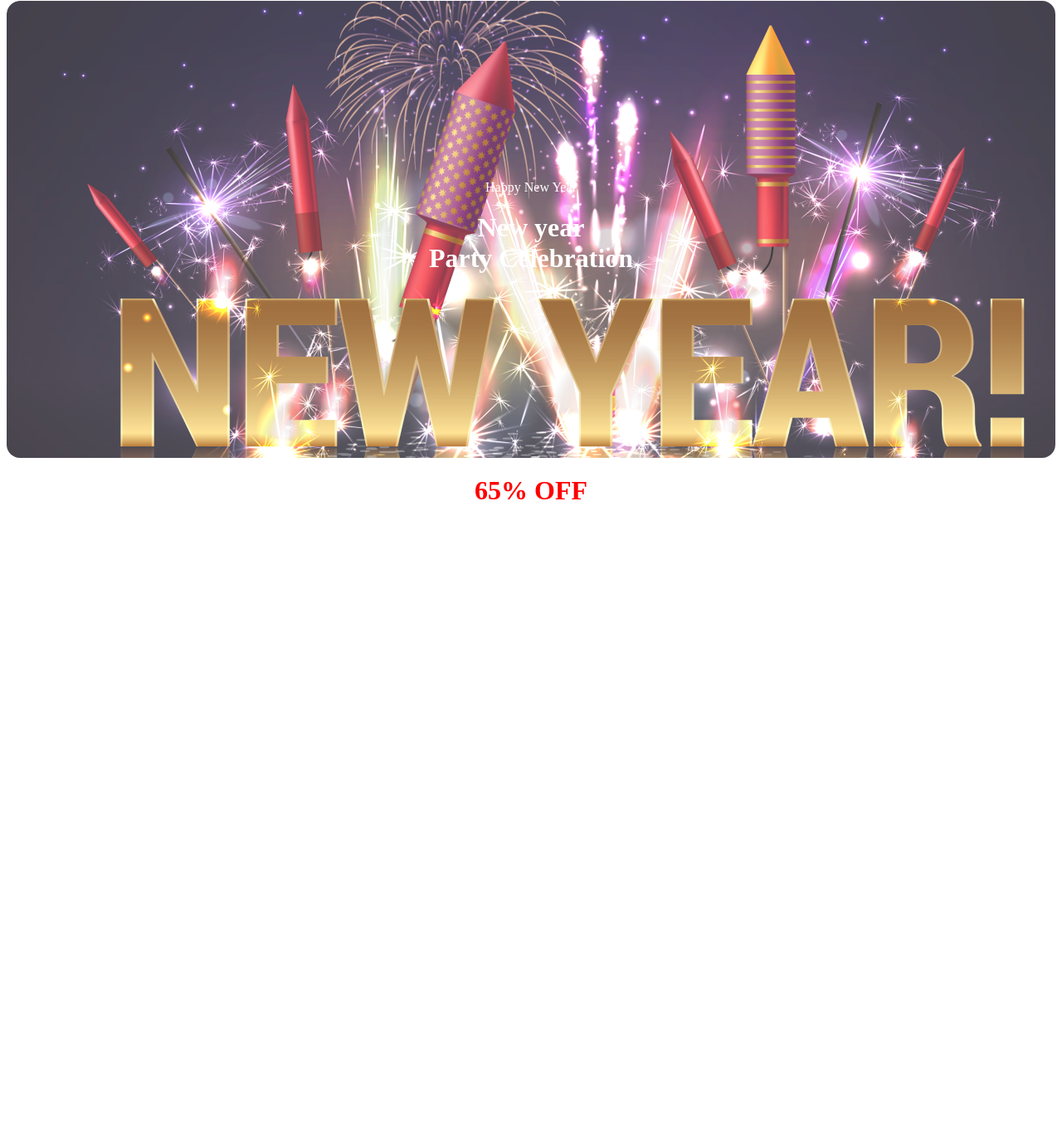
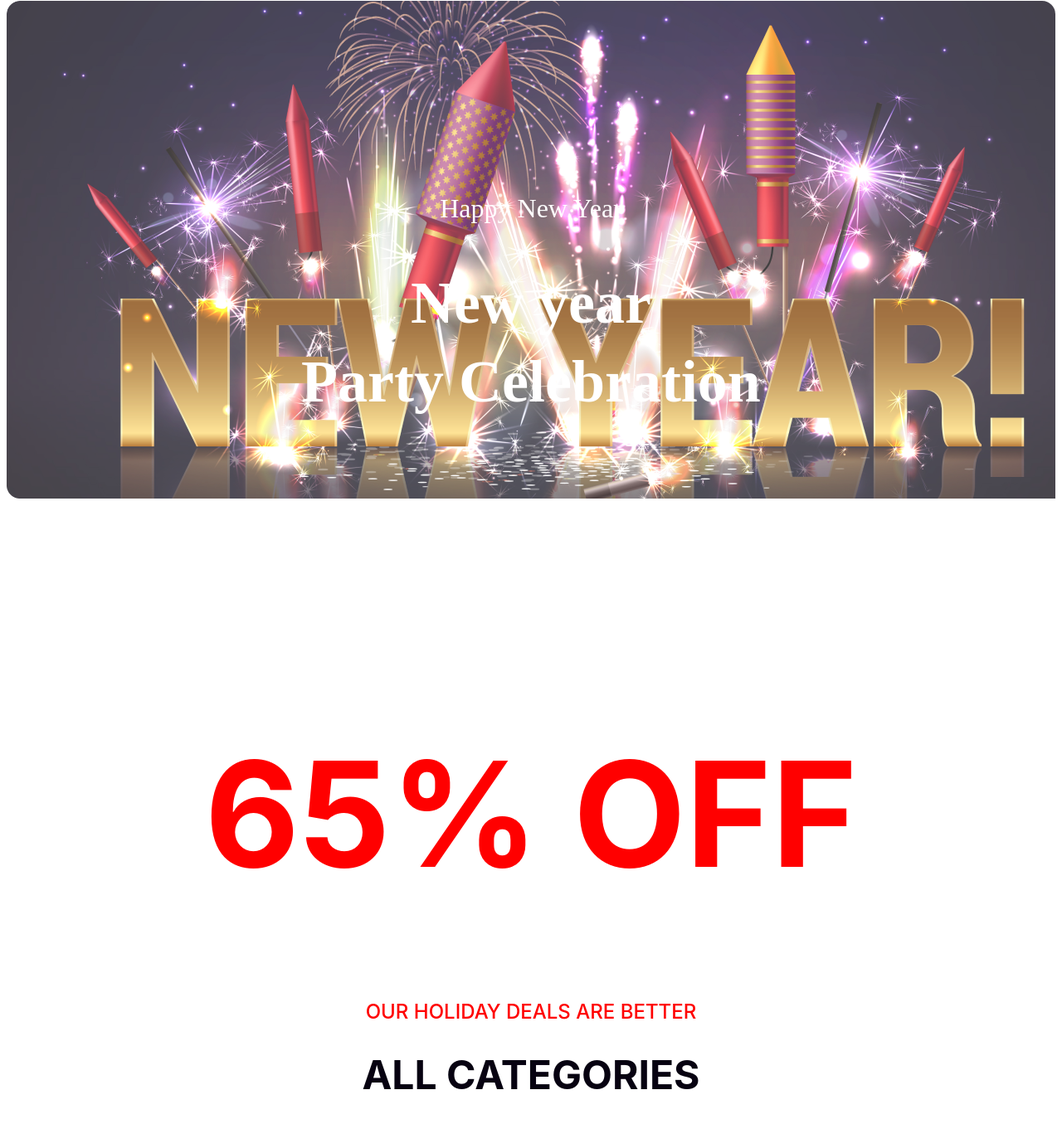
Before and after one commit to farhanarikta/new-year-offer, a plain HTML site: page index.html in a window 1280 px wide. Shown: the part 7-1362 px from the top of the page at 83% size. Before the commit the page ends 800 px from the top, so only its background shows below. Drawn offline with Linux system fonts and the light colour scheme.

Commit message:
all categories section added

```diff
--- a/index.html
+++ b/index.html
@@ -20,6 +20,13 @@
        <div class="off">
         <h1>65% OFF</h1>
        </div>
+       <div class="categories">
+        <p>OUR HOLIDAY DEALS ARE BETTER</p>
+        <h1>ALL CATEGORIES</h1>
+        <img id="img2" src="/resources/New Year Photo.png" alt="">
+
+       </div>
+
 
 
     </main>
--- a/styles/style.css
+++ b/styles/style.css
@@ -1,17 +1,74 @@
+/*1. //Banner section style/ */
 .banner{
+ p{
+color: #FFF;
+text-align: center;
+font-family: Merriweather;
+font-size: 32px;
+font-style: normal;
+font-weight: 400;
+line-height: normal;
+
+    }
+h1{
+color: #FFF;
+text-align: center;
+font-family: Merriweather;
+font-size: 72px;
+font-style: normal;
+font-weight: 900;
+line-height: 95px; /* 131.944% */
+
+
+    }
+
+border-radius: 16px;
+background: linear-gradient(180deg, #070211 0%, rgba(7, 2, 17, 0.00) 100%);
  border:100px;
+ margin-top: 50;
+ margin-left: 140;
  padding: 200px;
- text: size 30px;
-
  flex-shrink: 0;
  border-radius: 16px;
  color:white;
  background-image: url('../resources/Banner\ Image.png');
- background-size: 1320px,600px;
+ background-repeat: no-repeat;
  text-align: center;
  opacity: 0.75;
 }
+/*2. //65% offer section Style// */
 .off{
     color: red;
     text-align: center;
+    text-align: center;
+font-family: Inter;
+font-size: 88px;
+font-style: normal;
+font-weight: 700;
+line-height: normal;
 }
+.categories{
+    p{
+        color: #F00;
+text-align: center;
+font-family: Inter;
+font-size: 24px;
+font-style: normal;
+font-weight: 500;
+line-height: normal;
+    }
+    h1{
+        color: #070211;
+text-align: center;
+font-family: Inter;
+font-size: 48px;
+font-style: normal;
+font-weight: 700;
+line-height: normal;
+
+}
+
+    }
+   #img2{
+    padding: 1oopx;
+   }
```
